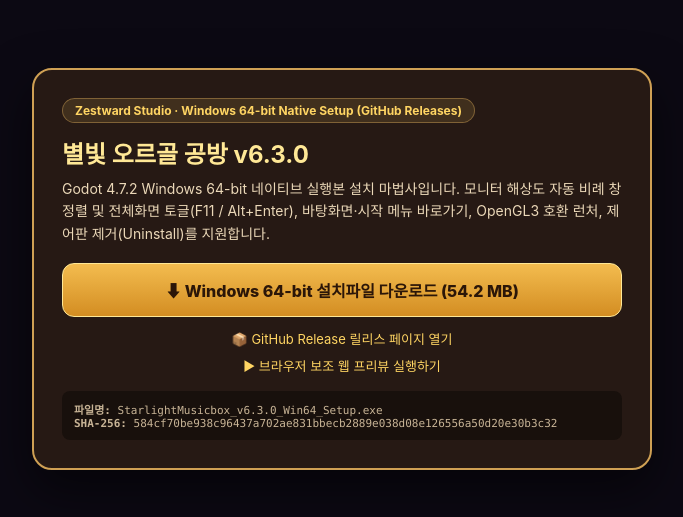
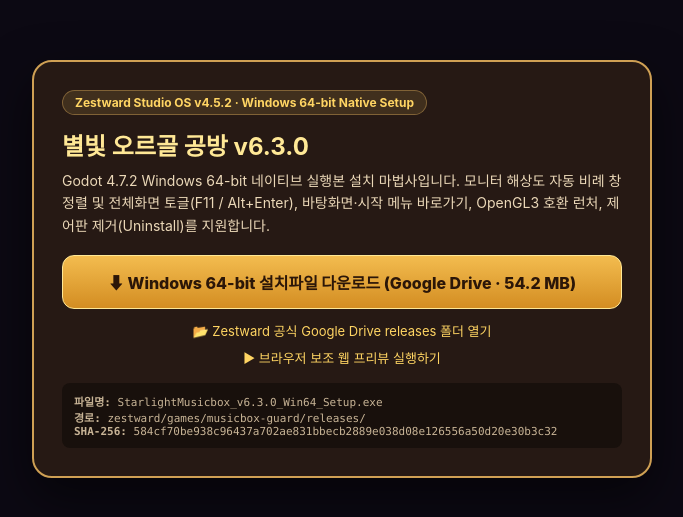
Before and after one commit to ofheesun/zestward-play, a plain HTML site: page musicbox-guard/download/index.html in a window 1280 px wide. Shown: the part 155-672 px from the top of the page, without its empty margins (298-981 px from the left). Drawn offline with Linux system fonts and the light colour scheme.

Commit message:
[musicbox-guard] Point Win64 Setup.exe download page to official Google Drive releases/

```diff
--- a/musicbox-guard/download/index.html
+++ b/musicbox-guard/download/index.html
@@ -17,14 +17,15 @@
 </head>
 <body>
   <div class="card">
-    <span class="tag">Zestward Studio · Windows 64-bit Native Setup (GitHub Releases)</span>
+    <span class="tag">Zestward Studio OS v4.5.2 · Windows 64-bit Native Setup</span>
     <h1>별빛 오르골 공방 v6.3.0</h1>
     <p>Godot 4.7.2 Windows 64-bit 네이티브 실행본 설치 마법사입니다. 모니터 해상도 자동 비례 창 정렬 및 전체화면 토글(F11 / Alt+Enter), 바탕화면·시작 메뉴 바로가기, OpenGL3 호환 런처, 제어판 제거(Uninstall)를 지원합니다.</p>
-    <a class="btn" href="https://github.com/ofheesun/zestward-play/releases/download/musicbox-guard-v6.3.0/StarlightMusicbox_v6.3.0_Win64_Setup.exe">⬇ Windows 64-bit 설치파일 다운로드 (54.2 MB)</a>
-    <a class="sub" href="https://github.com/ofheesun/zestward-play/releases/tag/musicbox-guard-v6.3.0">📦 GitHub Release 릴리스 페이지 열기</a>
+    <a class="btn" href="https://drive.google.com/file/d/1sBkSDmwnDyGwHJSEU1eCy1GYTQE1_cLH/view">⬇ Windows 64-bit 설치파일 다운로드 (Google Drive · 54.2 MB)</a>
+    <a class="sub" href="https://drive.google.com/drive/folders/1dVePd1PAvLAXwwS7v-lCcVu3dOTchGvR">📂 Zestward 공식 Google Drive releases 폴더 열기</a>
     <a class="sub" href="../">▶ 브라우저 보조 웹 프리뷰 실행하기</a>
     <div class="sha">
       <strong>파일명:</strong> StarlightMusicbox_v6.3.0_Win64_Setup.exe<br/>
+      <strong>경로:</strong> zestward/games/musicbox-guard/releases/<br/>
       <strong>SHA-256:</strong> 584cf70be938c96437a702ae831bbecb2889e038d08e126556a50d20e30b3c32
     </div>
   </div>
```
